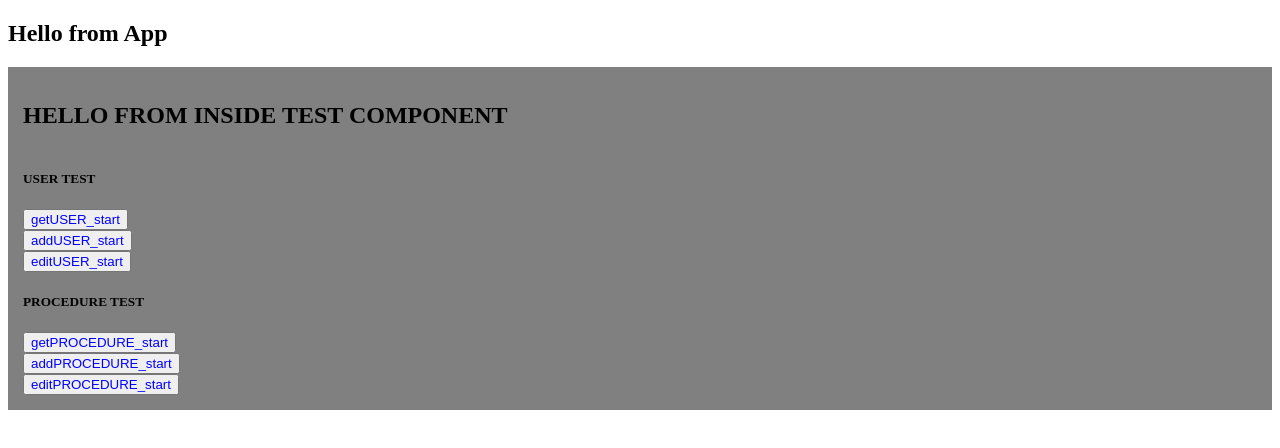
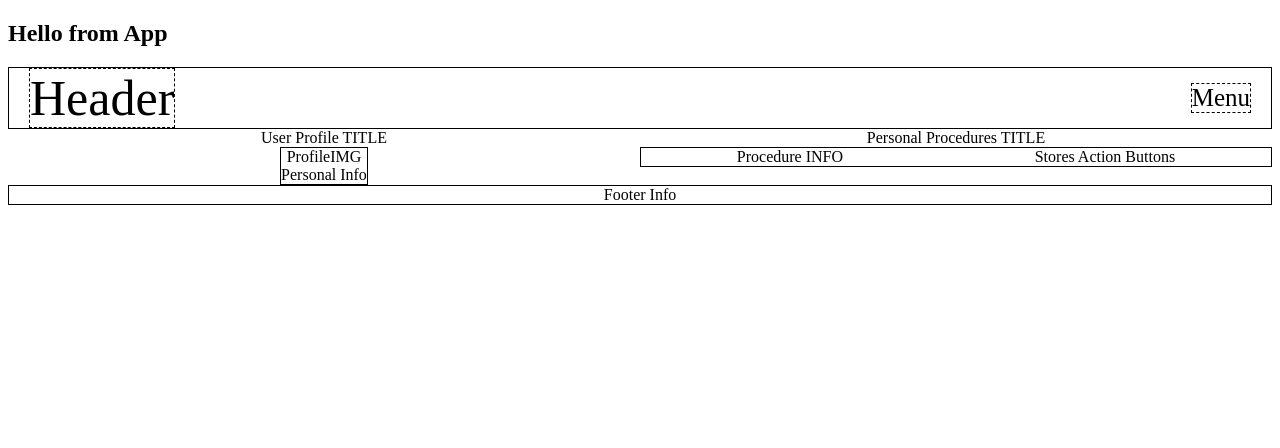
Before and after one commit to revolutionizehealth-pt-042219/buildweek-revolutionizeHealth-FE, a React (Create React App) app in the folder revo_health/: page / in a window 1280 px wide. Shown: the top 448 px of the page. Built offline with nearby package versions, Linux system fonts and the light colour scheme.

Commit message:
initial structure outlined for individual <User /> component

```diff
--- a/revo_health/src/App.js
+++ b/revo_health/src/App.js
@@ -3,6 +3,10 @@
 
 // COMPONENTS
   import TESTcomponent from './components/ActionCreator_TEST'
+  import Header from './components/Header'
+  import UserComponent from './components/UserComponent'
+  import Footer from './components/Footer'
+
 
 // CSS
   import './App.css';
@@ -12,7 +16,11 @@ function App() {
     <div className="App">
       <h2>Hello from App</h2>
 
-      <TESTcomponent />
+      {/* <TESTcomponent /> */}
+
+      <Header />
+      <UserComponent />
+      <Footer />
     </div>
   );
 }
--- /dev/null
+++ b/revo_health/src/components/Footer.js
@@ -0,0 +1,50 @@
+// REACT
+import React, { Component } from 'react'
+
+// REDUX
+    import { connect } from 'react-redux'
+
+// IMPORT ACTION CREATORS
+
+
+// Styled Components
+    import styled from 'styled-components'
+
+
+// -- *** START CODE *** -- //
+// -- *** START CODE *** -- //
+
+const FooterContainer = styled.div`
+    display: flex;
+    align-items: center;
+    justify-content : center;
+
+    padding: 0px 20px
+    border: 1px solid black;
+`;
+
+const Footer_Title = styled.div`
+
+
+`;
+
+
+class Footer extends Component {
+
+    render() {
+        return (
+            <FooterContainer>
+
+                <Footer_Title>
+                    Footer Info
+                </Footer_Title>
+
+            </FooterContainer>
+        )
+    }
+}
+
+// Map State To Props
+
+// Connect
+    export default connect(null, {})(Footer)
--- /dev/null
+++ b/revo_health/src/components/Header.js
@@ -0,0 +1,60 @@
+// REACT
+import React, { Component } from 'react'
+
+// REDUX
+    import { connect } from 'react-redux'
+
+// IMPORT ACTION CREATORS
+
+// Styled Components
+    import styled from 'styled-components'
+
+
+// -- *** START CODE *** -- //
+// -- *** START CODE *** -- //
+
+const HeaderContainer = styled.div`
+    display: flex;
+    align-items: center;
+    justify-content : space-between;
+
+    padding: 0px 20px
+    border: 1px solid black;
+`;
+
+const HeaderTitle = styled.div`
+    display: flex;
+
+    border: .5px dashed black
+    font-size: 50px;
+`;
+
+const HeaderMenu = styled.div`
+    display: flex;
+
+    border: .5px dashed black
+    font-size: 25px;
+`;
+
+
+class Header extends Component {
+
+    render() {
+        return (
+            <HeaderContainer>
+                <HeaderTitle>
+                    Header
+                </HeaderTitle>
+
+                <HeaderMenu>
+                    Menu
+                </HeaderMenu>
+            </HeaderContainer>
+        )
+    }
+}
+
+// Map State To Props
+
+// Connect
+    export default connect(null, {})(Header)
--- /dev/null
+++ b/revo_health/src/components/PersonalProcedures.js
@@ -0,0 +1,68 @@
+// REACT
+import React, { Component } from 'react'
+
+// REDUX
+    import { connect } from 'react-redux'
+
+// IMPORT ACTION CREATORS
+
+// COMPONENTS
+    import Procedure from './Procedure'
+
+// Styled Components
+    import styled from 'styled-components'
+
+// -- *** START CODE *** -- //
+// -- *** START CODE *** -- //
+
+const ProceduresContainer = styled.div`
+    display: flex;
+    flex-direction: column;
+    align-items: center;
+
+    width: 50%
+
+`;
+
+const PersonalProcedures_TITLE = styled.div`
+
+`;
+
+const Subprocedure_Container = styled.div`
+    display: flex;
+
+    width: 100%;
+
+
+`;
+
+class PersonalProcedures extends Component {
+
+    render() {
+        return (
+            <ProceduresContainer>
+
+                <PersonalProcedures_TITLE>
+                    Personal Procedures TITLE
+                </PersonalProcedures_TITLE>
+
+                <Subprocedure_Container className='subProcedure_Container'>
+                    {/*
+                        MAP over props --> for each prop
+                        render <Procedure />
+                    */}
+
+                    <Procedure />
+
+                </Subprocedure_Container>
+
+
+            </ProceduresContainer>
+        )
+    }
+}
+
+// Map State To Props
+
+// Connect
+    export default connect(null, {})(PersonalProcedures)
--- /dev/null
+++ b/revo_health/src/components/Procedure.js
@@ -0,0 +1,59 @@
+// REACT
+import React, { Component } from 'react'
+
+// REDUX
+    import { connect } from 'react-redux'
+
+// IMPORT ACTION CREATORS
+
+// COMPONENT
+
+
+// Styled Compoennts
+    import styled from 'styled-components'
+
+// -- *** START CODE *** -- //
+// -- *** START CODE *** -- //
+
+const ProcedureContainer = styled.div`
+    display: flex;
+    align-items: center;
+    justify-content: space-around;
+
+
+    width: 100%;
+    border: 1px solid black;
+
+`;
+
+const Procedure_INFO = styled.div`
+    display: flex;
+`;
+
+const Procedure_Btn_Container = styled.div`
+    display: flex
+`;
+
+class Procedure extends Component {
+
+    render() {
+        return (
+            <ProcedureContainer>
+
+                <Procedure_INFO>
+                    Procedure INFO
+                </Procedure_INFO>
+
+                <Procedure_Btn_Container>
+                    Stores Action Buttons
+                </Procedure_Btn_Container>
+
+            </ProcedureContainer>
+        )
+    }
+}
+
+// Map State To Props
+
+// Connect
+    export default connect(null, {})(Procedure)
--- /dev/null
+++ b/revo_health/src/components/UserComponent.js
@@ -0,0 +1,42 @@
+// REACT
+    import React, { Component } from 'react'
+
+// REDUX
+    import { connect } from 'react-redux'
+
+// IMPORT ACTION CREATORS
+
+// COMPONENT
+    import UserProfile from './UserProfile'
+    import PersonalProcedures from './PersonalProcedures'
+
+// Styled Compoennts
+    import styled from 'styled-components'
+
+// -- *** START CODE *** -- //
+// -- *** START CODE *** -- //
+
+const UserContainer = styled.div`
+    display: flex;
+
+
+`;
+
+class UserComponent extends Component {
+
+    render() {
+        return (
+            <UserContainer>
+
+                <UserProfile />
+                <PersonalProcedures />
+
+            </UserContainer>
+        )
+    }
+}
+
+// Map State To Props
+
+// Connect
+    export default connect(null, {})(UserComponent)
--- /dev/null
+++ b/revo_health/src/components/UserProfile.js
@@ -0,0 +1,90 @@
+// REACT
+import React, { Component } from 'react'
+
+// REDUX
+    import { connect } from 'react-redux'
+
+// IMPORT ACTION CREATORS
+
+// Styled Components
+    import styled from 'styled-components'
+
+// -- *** START CODE *** -- //
+// -- *** START CODE *** -- //
+
+const UserContainer = styled.div`
+    position: relative
+
+    display: flex;
+    flex-direction: column;
+    align-items: center;
+
+    width: 50%
+
+    .profileBorder {
+        display: flex;
+        flex-direction: column;
+        align-items: center;
+        border: 1px solid black
+    }
+
+`;
+
+const UserProfile_TITLE = styled.div`
+
+`;
+
+const ProfileIMG = styled.div`
+
+
+
+`;
+
+const ProfileInfo = styled.div`
+    display: flex;
+
+`;
+
+const EditUserProfile = styled.div`
+    display: absolute
+`;
+
+class UserProfile extends Component {
+
+    render() {
+        return (
+            <UserContainer>
+
+                <UserProfile_TITLE>
+                    User Profile TITLE
+                </UserProfile_TITLE>
+                <div className='profileBorder'>
+                    <ProfileIMG>
+                        ProfileIMG
+                        {/*
+                            Make CIRCLE / Material UI
+                            component w/ img as background
+                        */}
+                    </ProfileIMG>
+
+                    <ProfileInfo>
+                        Personal Info
+                    </ProfileInfo>
+                </div>
+
+                <EditUserProfile>
+                    {/*
+                        this is a button position absolutly based
+                        on UserContainer
+                    */}
+                </EditUserProfile>
+
+            </UserContainer>
+        )
+    }
+}
+
+// Map State To Props
+
+// Connect
+    export default connect(null, {})(UserProfile)
```
